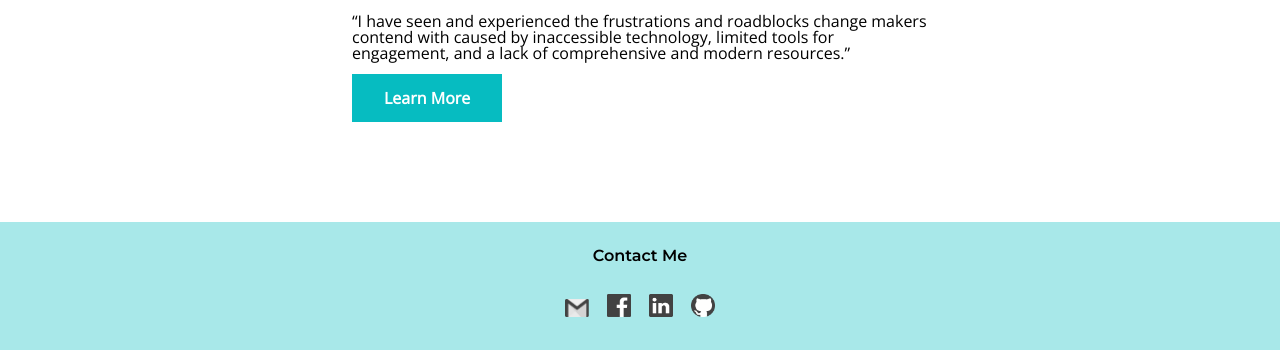
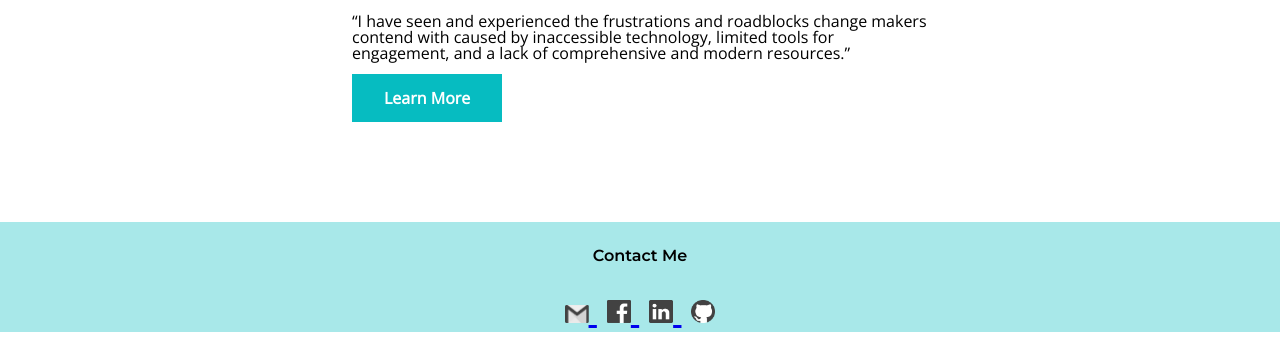
Before and after one commit to bostongordon/project-portfolio, a plain HTML site: page index.html in a window 1280 px wide. Shown: the part 1866-2222 px from the top of the page. Drawn offline with nearby package versions, Linux system fonts and the light colour scheme.

Commit message:
Links added

```diff
--- a/css/style.css
+++ b/css/style.css
@@ -228,7 +228,6 @@ span{
 }
 
 
-
 @media screen and (max-height: 450px) {
   .overlay a {font-size: 20px}
   .overlay .closebtn {
--- a/index.html
+++ b/index.html
@@ -83,11 +83,20 @@
         <h3>Contact Me</h3>
       </div>
       <div class="icons">
-        <img class="icon" src="images/email.png" alt="Email Icon">
-        <img class="icon" src="images/FacebookLogo.png" alt="Facebook Logo">
-        <img class="icon" src="images/LinkedinLogo.png" alt="Linkedin Logo">
-        <img class="icon" src="images/GithubLogo.png" alt="Github Logo">
-      </div>
+        <a class= "icon" href="mailto:bostongordon01@gmail.com">
+         <img alt="Email Icon" src="images/email.png" width=24">
+       </a>
+       <a class= "icon" href="http://www.facebook.com/bostn.gordon">
+        <img alt="Facebook Logo" src="images/Facebooklogo.png" width=24">
+      </a>
+      <a class= "icon" href="http://www.linkedin.com/in/bostongordon">
+       <img alt="Linkedin Logo" src="images/LinkedinLogo.png" width=24">
+     </a>
+     <a class= "icon" href="http://www.github.com/bostongordon">
+      <img alt="Github Logo" src="images/GithubLogo.png" width=24">
+    </a>
+  </div>
+
     </footer>
 
     <script>
```
Also changed, not shown: projects.html (+16 -6 lines).
